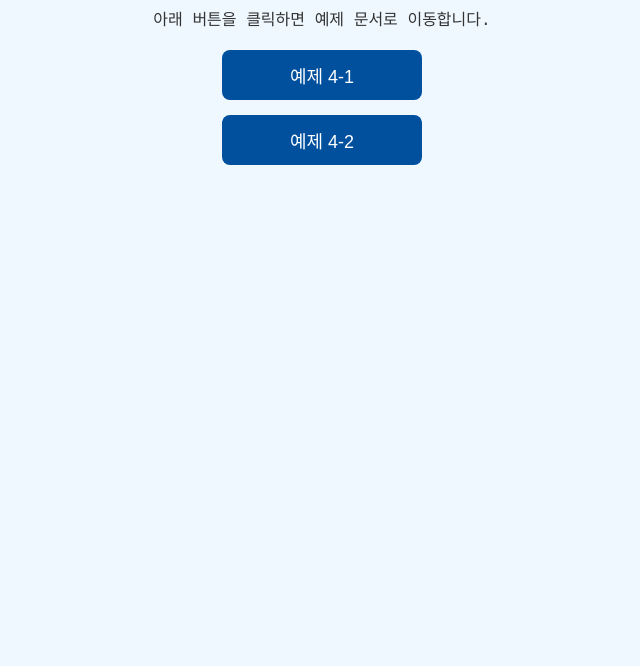
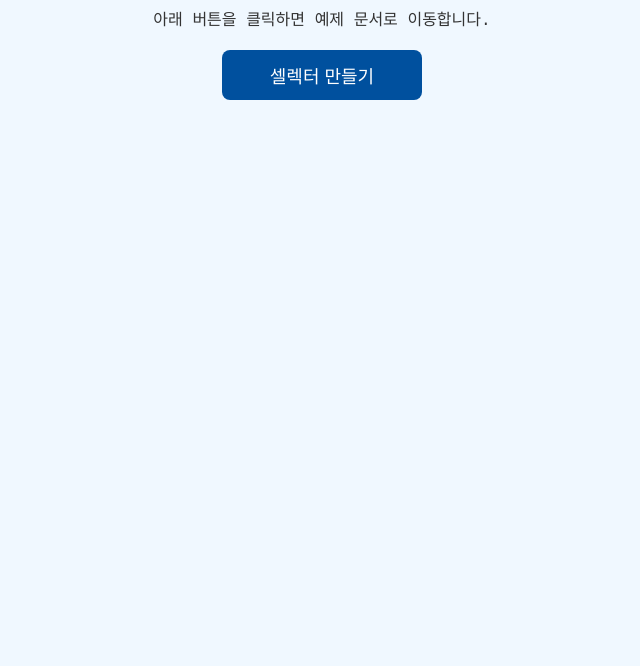
Before and after one commit to PocolGames/webTest, a plain HTML site: page example.html in a window 1280 px wide. Shown: the part 134-800 px from the top of the page, without its empty margins (318-958 px from the left). Drawn offline with Linux system fonts and the light colour scheme.

Commit message:
Update example.html

```diff
--- a/example.html
+++ b/example.html
@@ -43,8 +43,7 @@
     <p>아래 버튼을 클릭하면 예제 문서로 이동합니다.</p>
 
     <div class="button-container">
-        <button onclick="location.href='Practice problem/example4-1.html'">예제 4-1</button>
-        <button onclick="location.href='Practice problem/example4-2.html'">예제 4-2</button>
+        <button onclick="location.href='Practice problem/Selector.html'">셀렉터 만들기</button>
     </div>
 </body>
 </html>
```
